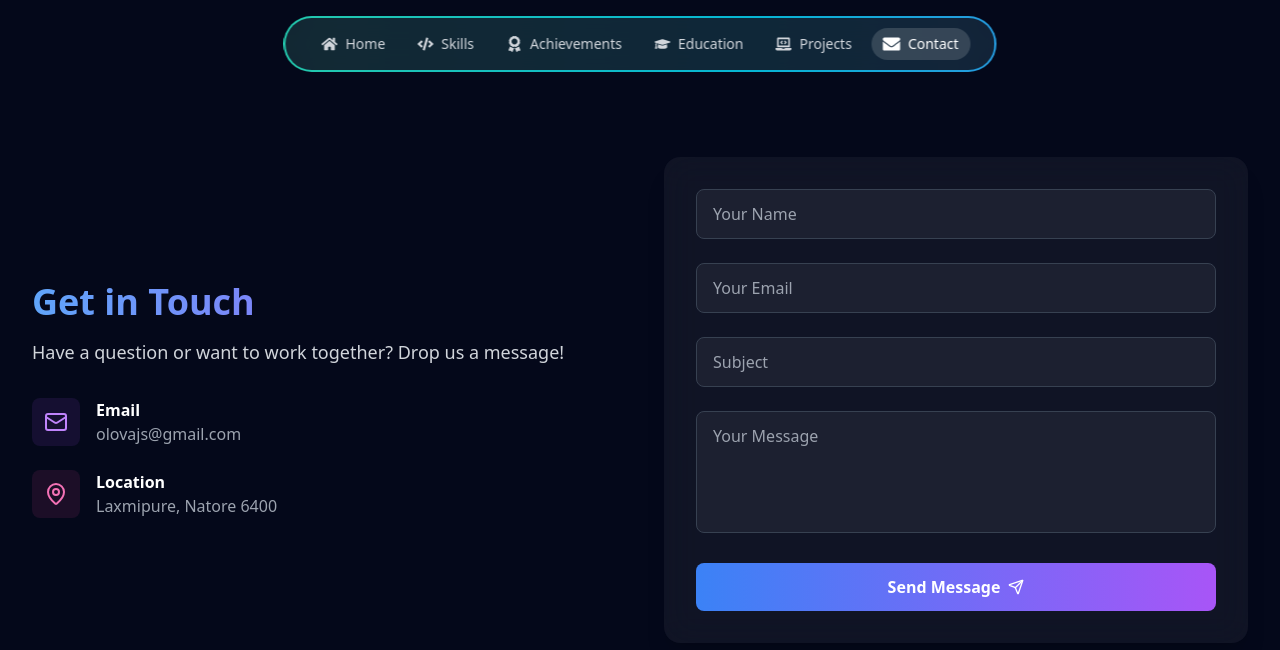
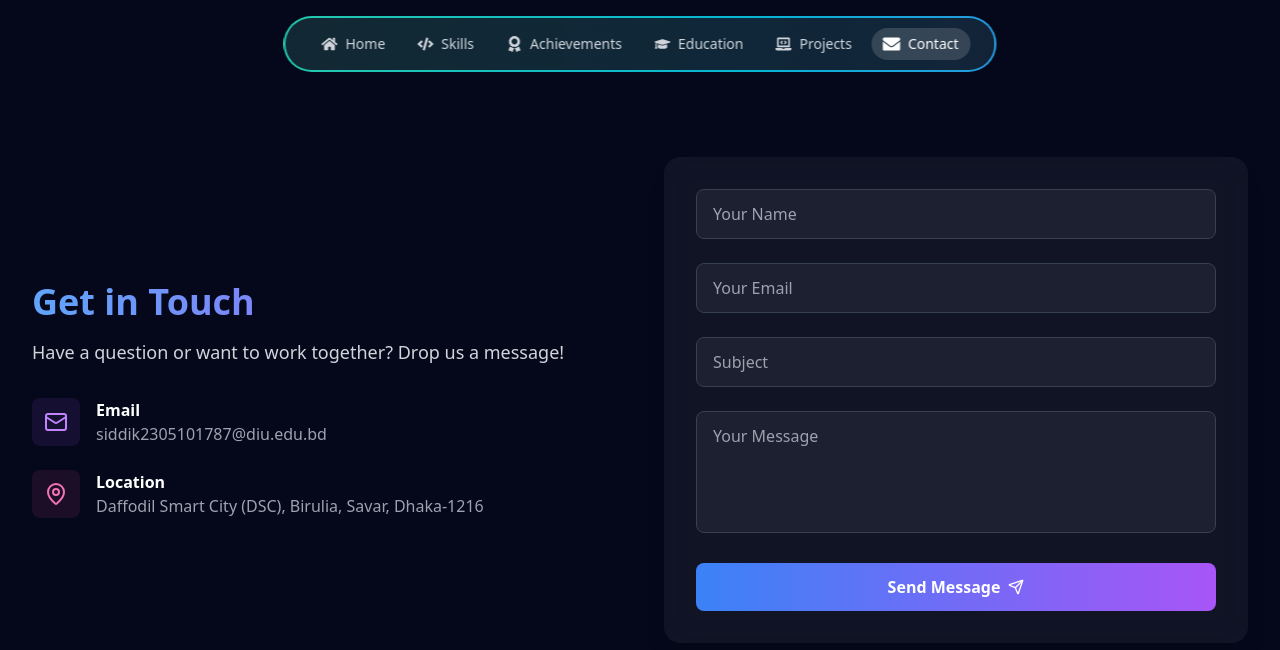
Before and after one commit to tanvir-lnx/mywebsite, a React (Vite) app: page /contact in a window 1280 px wide. Shown: the top 650 px of the page. Built offline with nearby package versions, Linux system fonts and the light colour scheme.

Commit message:
Initial Commit

```diff
--- a/src/pages/Contact/Contact.jsx
+++ b/src/pages/Contact/Contact.jsx
@@ -53,7 +53,7 @@ export default function Contact() {
 
     // Create a new FormData object to send to Web3Forms API
     const form = new FormData();
-    form.append("access_key", "90f4b8af-e590-42b0-beaf-10b18f66a703"); // Replace with your Web3Forms access key
+    form.append("access_key", "6ddccf0d-b6b9-404c-8ec4-f2c42e87e93a"); // Replace with your Web3Forms access key
     form.append("name", formData.name);
     form.append("email", formData.email);
     form.append("subject", formData.subject || "New Contact Form Submission");
@@ -112,7 +112,7 @@ export default function Contact() {
                   </div>
                   <div>
                     <h3 className="font-semibold">Email</h3>
-                    <p className="text-gray-400">olovajs@gmail.com</p>
+                    <p className="text-gray-400">siddik2305101787@diu.edu.bd</p>
                   </div>
                 </div>
 
@@ -122,7 +122,8 @@ export default function Contact() {
                   </div>
                   <div>
                     <h3 className="font-semibold">Location</h3>
-                    <p className="text-gray-400">Laxmipure, Natore 6400</p>
+                    <p className="text-gray-400">Daffodil Smart City (DSC),
+                    Birulia, Savar, Dhaka-1216</p>
                   </div>
                 </div>
               </div>
```
